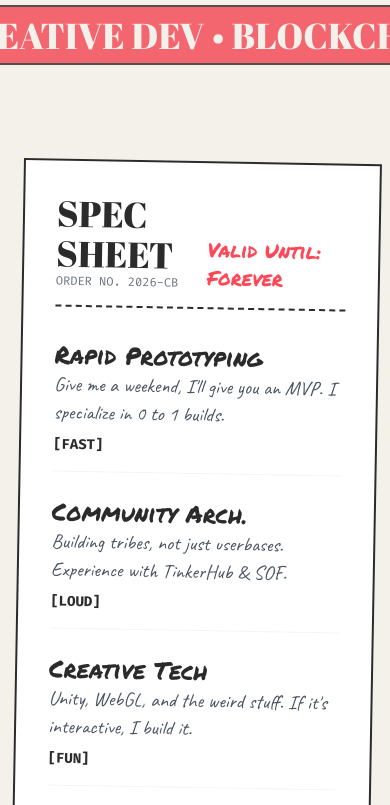
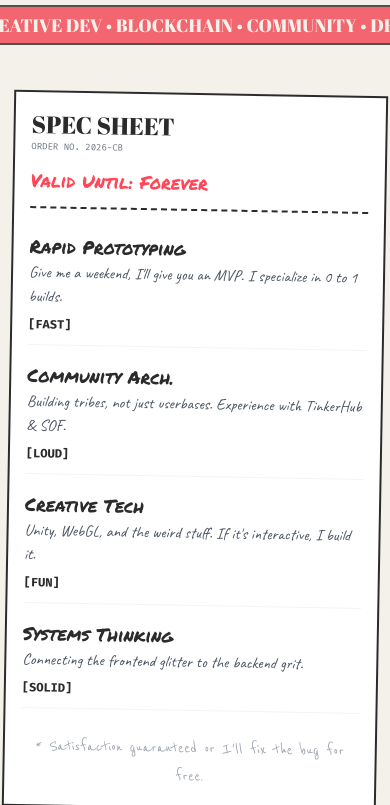
Before and after one commit to cainebenoy/personal-portfolio, a Next.js app: page / in a window 390 px wide. Shown: the part 839-1644 px from the top of the page. Built offline with nearby package versions, Linux system fonts and the light colour scheme; no server answers.

Commit message:
Enhance project-wide responsiveness: TechRadar labels, Marquee text, Certificates, Services, ScratchManifesto, Gallery for mobile phones

```diff
--- a/components/sections/Certificates.tsx
+++ b/components/sections/Certificates.tsx
@@ -275,29 +275,29 @@ export default function Certificates() {
   return (
     <section
       id="certificates"
-      className="relative z-10 py-32"
+      className="relative z-10 py-12 md:py-32"
       onKeyDown={handleKeyDown}
     >
-      <div className="mx-auto max-w-[1400px] px-4 md:px-8">
+      <div className="mx-auto max-w-[1400px] px-2 sm:px-4 md:px-8">
 
         {/* Header */}
-        <div className="mb-20 text-center relative">
-          <h2 className="font-display text-5xl md:text-8xl text-ink relative inline-block">
+        <div className="mb-8 md:mb-20 text-center relative">
+          <h2 className="font-display text-2xl sm:text-4xl md:text-8xl text-ink relative inline-block">
             The Archive
-            <div className="absolute -top-4 -right-12 font-marker text-sm text-red-500 rotate-12 border-2 border-red-500 px-3 py-1 rounded opacity-80 shadow-sm bg-white/50 backdrop-blur-sm">
+            <div className="absolute -top-2 -right-8 sm:-right-12 font-marker text-xs sm:text-sm text-red-500 rotate-12 border-2 border-red-500 px-2 sm:px-3 py-1 rounded opacity-80 shadow-sm bg-white/50 backdrop-blur-sm whitespace-nowrap">
               DECLASSIFIED
             </div>
           </h2>
-          <p className="mt-6 font-hand text-2xl md:text-3xl text-gray-500 max-w-2xl mx-auto">
+          <p className="mt-3 md:mt-6 font-hand text-base sm:text-xl md:text-2xl lg:text-3xl text-gray-500 max-w-2xl mx-auto px-2">
             A messy, growing collection of every lesson learned.
-            <span className="block text-sm font-code mt-3 text-gray-400">
+            <span className="block text-xs sm:text-sm font-code mt-2 md:mt-3 text-gray-400">
               TOTAL_COUNT: {certData.length} • STATUS: VERIFIED
             </span>
           </p>
         </div>
 
         {/* The Wall Container */}
-        <div className="relative bg-[#f7f5f0] p-6 md:p-12 shadow-[inset_0_0_80px_rgba(0,0,0,0.06)] border-4 border-double border-ink/10 rounded-xl overflow-hidden min-h-[800px]">
+        <div className="relative bg-[#f7f5f0] p-3 sm:p-6 md:p-12 shadow-[inset_0_0_80px_rgba(0,0,0,0.06)] border-2 md:border-4 border-double border-ink/10 rounded-xl overflow-hidden min-h-[600px] sm:min-h-[700px] md:min-h-[800px]">
 
           {/* Wall Texture (local CSS pattern to avoid CORS) */}
           <div
--- a/components/sections/Gallery.tsx
+++ b/components/sections/Gallery.tsx
@@ -37,15 +37,15 @@ export default function Gallery() {
       <div className="mx-auto max-w-6xl px-6">
 
         {/* Header */}
-        <div className="mb-12 text-center relative z-20">
-          <h2 className="font-display text-5xl md:text-7xl text-ink">Field Notes</h2>
-          <p className="mt-4 font-hand text-2xl text-gray-500">
+        <div className="mb-6 sm:mb-8 md:mb-12 text-center relative z-20">
+          <h2 className="font-display text-3xl sm:text-5xl md:text-7xl text-ink">Field Notes</h2>
+          <p className="mt-2 sm:mt-3 md:mt-4 font-hand text-lg sm:text-xl md:text-2xl text-gray-500">
             Moments from the arena.
           </p>
         </div>
 
         {/* The Scatter Pile */}
-        <div className="relative h-[700px] w-full flex items-center justify-center overflow-hidden">
+        <div className="relative h-[400px] sm:h-[500px] md:h-[700px] w-full flex items-center justify-center overflow-hidden">
 
           {/* Background hint of a desk or surface */}
           <div className="absolute inset-0 rounded-full bg-ink/5 blur-3xl transform scale-75 pointer-events-none" />
--- a/components/sections/ScratchManifesto.tsx
+++ b/components/sections/ScratchManifesto.tsx
@@ -127,10 +127,10 @@ export default function ScratchManifesto() {
   }, []);
 
   return (
-    <section id="manifesto" className="relative z-10 py-24 flex justify-center">
+    <section id="manifesto" className="relative z-10 py-12 md:py-24 flex justify-center px-2 sm:px-4">
       <div
         ref={containerRef}
-        className="relative w-full max-w-4xl min-h-[400px] mx-4 bg-white shadow-xl rotate-1 border-4 border-ink p-8 md:p-16 overflow-hidden"
+        className="relative w-full max-w-4xl min-h-[300px] sm:min-h-[400px] bg-white shadow-xl rotate-1 border-2 sm:border-4 border-ink p-4 sm:p-8 md:p-16 overflow-hidden"
       >
         {/* Hidden Content (Underneath) */}
         <div className="absolute inset-0 flex flex-col items-center justify-center text-center p-8 select-none pointer-events-none">
--- a/components/sections/Services.tsx
+++ b/components/sections/Services.tsx
@@ -25,34 +25,34 @@ const services = [
 
 export default function Services() {
   return (
-    <section id="services" className="relative z-10 py-24">
-      <div className="mx-auto max-w-5xl px-4">
-        <div className="rotate-1 border-2 border-ink bg-white p-8 shadow-paper md:p-12">
+    <section id="services" className="relative z-10 py-12 md:py-24">
+      <div className="mx-auto max-w-5xl px-2 sm:px-4">
+        <div className="rotate-1 border-2 border-ink bg-white p-4 sm:p-8 md:p-12 shadow-paper">
           {/* Header */}
-          <div className="mb-8 flex items-end justify-between border-b-2 border-dashed border-ink pb-4">
+          <div className="mb-6 md:mb-8 flex flex-col sm:flex-row sm:items-end sm:justify-between gap-3 border-b-2 border-dashed border-ink pb-3 md:pb-4">
             <div>
-              <h2 className="font-display text-4xl text-ink">SPEC SHEET</h2>
-              <p className="font-code text-xs text-gray-500">ORDER NO. 2026-CB</p>
+              <h2 className="font-display text-2xl sm:text-3xl md:text-4xl text-ink">SPEC SHEET</h2>
+              <p className="font-code text-[9px] sm:text-xs text-gray-500">ORDER NO. 2026-CB</p>
             </div>
-            <div className="font-marker text-xl text-highlight">Valid Until: Forever</div>
+            <div className="font-marker text-lg sm:text-xl text-highlight whitespace-nowrap">Valid Until: Forever</div>
           </div>
 
           {/* List */}
-          <div className="space-y-6">
+          <div className="space-y-4 md:space-y-6">
             {services.map((s, i) => (
               <div
                 key={i}
-                className="group flex flex-col items-start justify-between gap-2 border-b border-gray-100 pb-4 md:flex-row md:items-end"
+                className="group flex flex-col items-start justify-between gap-2 border-b border-gray-100 pb-3 md:pb-4 md:flex-row md:items-end"
               >
                 <div className="flex-1">
-                  <h3 className="font-marker text-2xl text-ink transition-colors group-hover:text-highlight">
+                  <h3 className="font-marker text-lg sm:text-xl md:text-2xl text-ink transition-colors group-hover:text-highlight">
                     {s.title}
                   </h3>
-                  <p className="max-w-md font-hand text-xl text-gray-600">
+                  <p className="max-w-md font-hand text-base sm:text-lg md:text-xl text-gray-600">
                     {s.desc}
                   </p>
                 </div>
-                <div className="font-code text-sm font-bold text-ink">
+                <div className="font-code text-xs sm:text-sm font-bold text-ink">
                   [{s.price}]
                 </div>
               </div>
@@ -60,7 +60,7 @@ export default function Services() {
           </div>
 
           {/* Footer */}
-          <div className="mt-8 text-center font-messy text-2xl text-gray-400">
+          <div className="mt-6 md:mt-8 text-center font-messy text-lg sm:text-xl md:text-2xl text-gray-400">
             * Satisfaction guaranteed or I&apos;ll fix the bug for free.
           </div>
         </div>
--- a/components/ui/Marquee.tsx
+++ b/components/ui/Marquee.tsx
@@ -35,12 +35,12 @@ export default function Marquee() {
   }, []);
 
   return (
-    <div className="relative z-0 flex overflow-hidden border-y-2 border-ink bg-highlight py-2 text-white mix-blend-multiply opacity-80">
+    <div className="relative z-0 flex overflow-hidden border-y-2 border-ink bg-highlight py-1 sm:py-2 text-white mix-blend-multiply opacity-80">
       <div ref={slider} className="relative whitespace-nowrap">
-        <p ref={firstText} className="m-0 pr-12 font-display text-4xl">
+        <p ref={firstText} className="m-0 pr-6 sm:pr-12 font-display text-lg sm:text-2xl md:text-4xl">
           FULL STACK • CREATIVE DEV • BLOCKCHAIN • COMMUNITY • DESIGN • SHIP IT •
         </p>
-        <p ref={secondText} className="absolute left-full top-0 m-0 pr-12 font-display text-4xl">
+        <p ref={secondText} className="absolute left-full top-0 m-0 pr-6 sm:pr-12 font-display text-lg sm:text-2xl md:text-4xl">
           FULL STACK • CREATIVE DEV • BLOCKCHAIN • COMMUNITY • DESIGN • SHIP IT •
         </p>
       </div>
```
